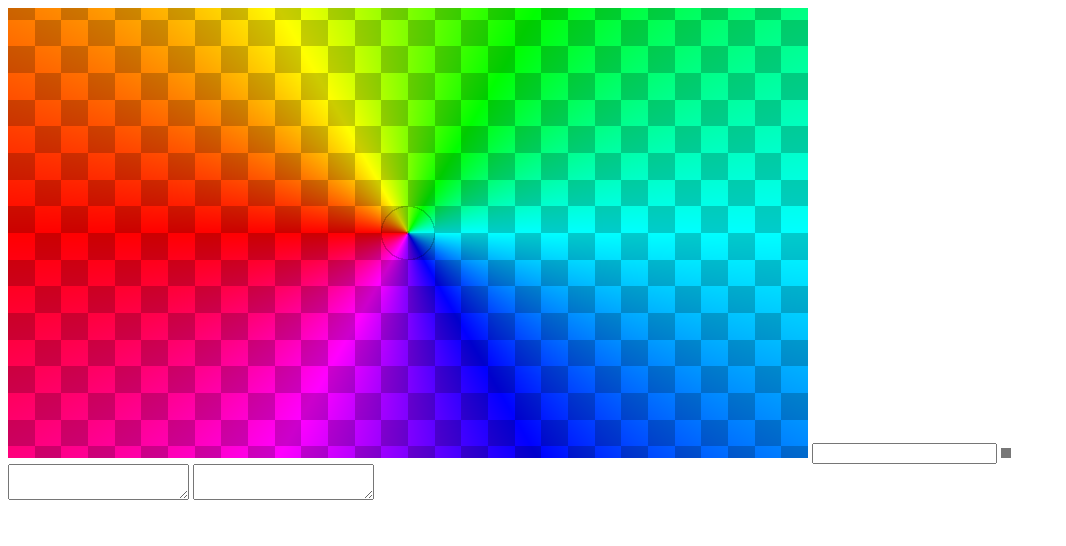
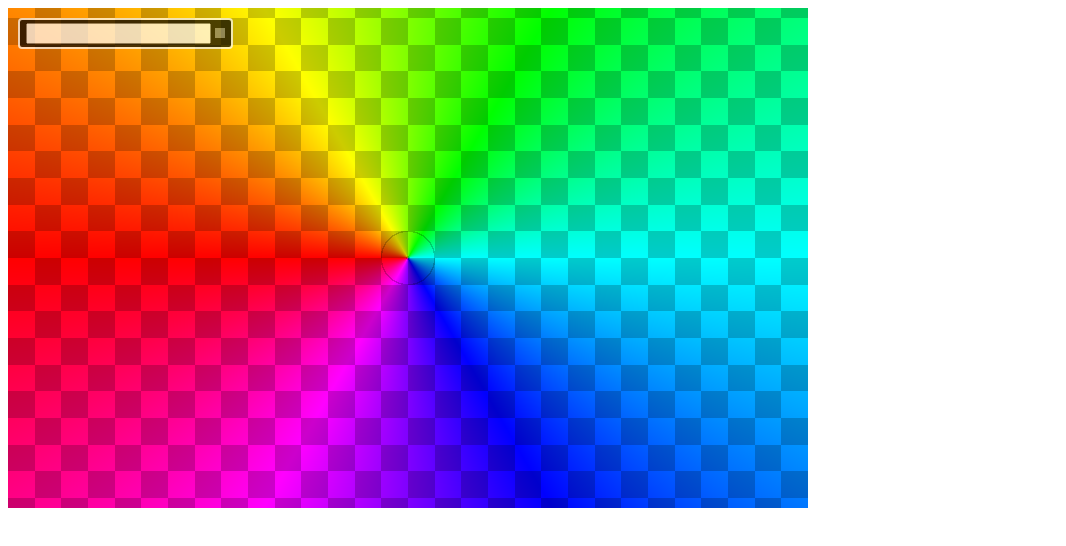
Before and after one commit to peterallenwebb/COMPLOT, a plain HTML site: page COMPLOT.html in a window 1280 px wide. Shown: the whole page, without its empty margins (0-1066 px from the left). Drawn offline with nearby package versions, Linux system fonts and the light colour scheme.

Commit message:
Clean up graphical clutter. Hide debugging tools.

```diff
--- a/COMPLOT.css
+++ b/COMPLOT.css
@@ -9,6 +9,23 @@
 #parseStatus.unknown
 {
     background-color: #777777;
+}
+
+#plotArea
+{
+    position: relative;
+}
+
+#formulaArea
+{
+    position: absolute;
+    top: 10px;
+    left: 10px;
+    padding: 3px 6px 3px 6px;
+    border-radius: 4px;
+    background-color: #000000;
+    opacity: 0.7;
+    border: 2px solid #FFFFFF;
 }
 
 #parseStatus.ok
@@ -25,3 +42,8 @@
 {
     width: 400px;
 }
+
+#debugArea
+{
+  visibility: collapse;
+}
--- a/COMPLOT.html
+++ b/COMPLOT.html
@@ -9,14 +9,17 @@
     <link href="COMPLOT.css" rel="stylesheet" />
 </head>
 <body>
-    <canvas id="webgl" width="800" height="450">
-        Please use a browser that supports the canvas tag.
-    </canvas>
+    <div id="plotArea">
+        <canvas id="webgl" width="800" height="500">
+            Please use a browser that supports the canvas tag.
+        </canvas>
+        <div id="formulaArea">
+            <input type="text" id="expr" name="expr" />
+            <output id="parseStatus" class="unknown"></output>
+        </div>
+    </div>
 
-    <input type="text" id="expr" name="expr" />
-    <output id="parseStatus" class="unknown"></output>
-
-    <div id="debugTools">
+    <div id="debugArea">
         <textarea id="ast"></textarea>
         <textarea id="shaderExpression"></textarea>
     </div>
```
